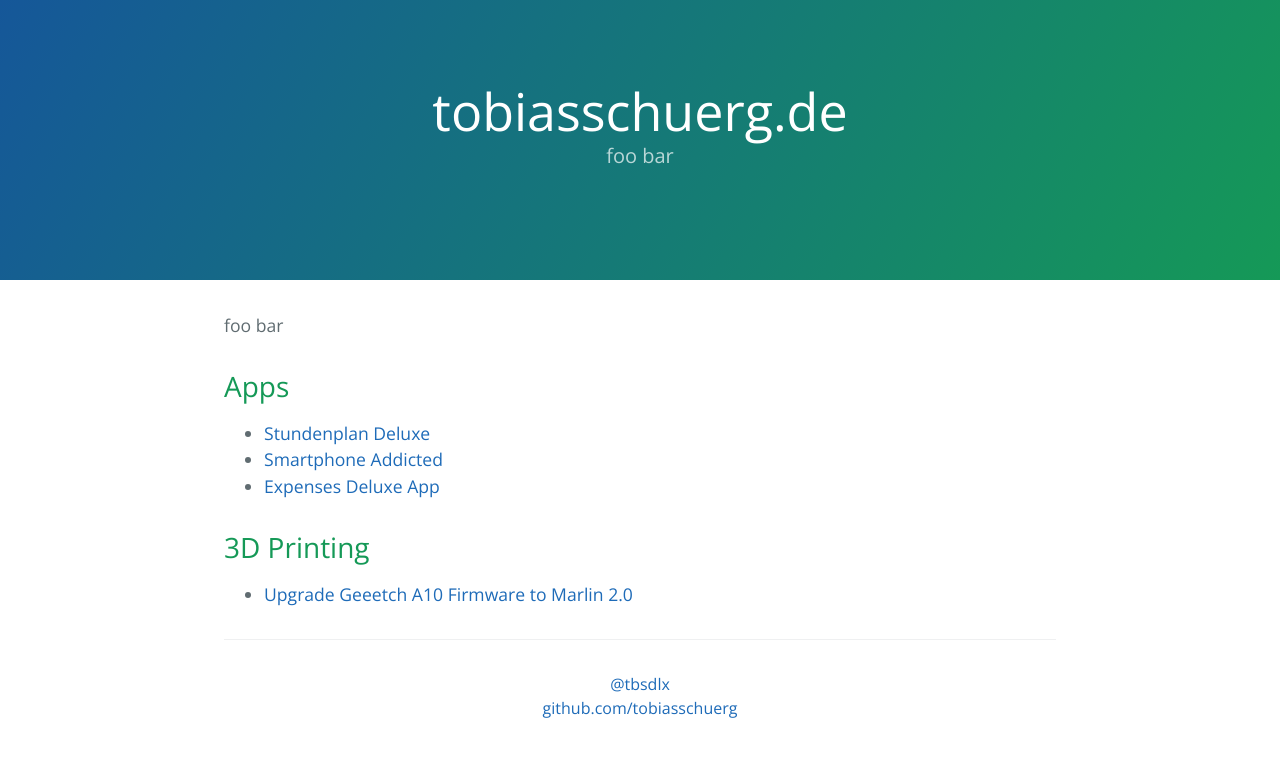
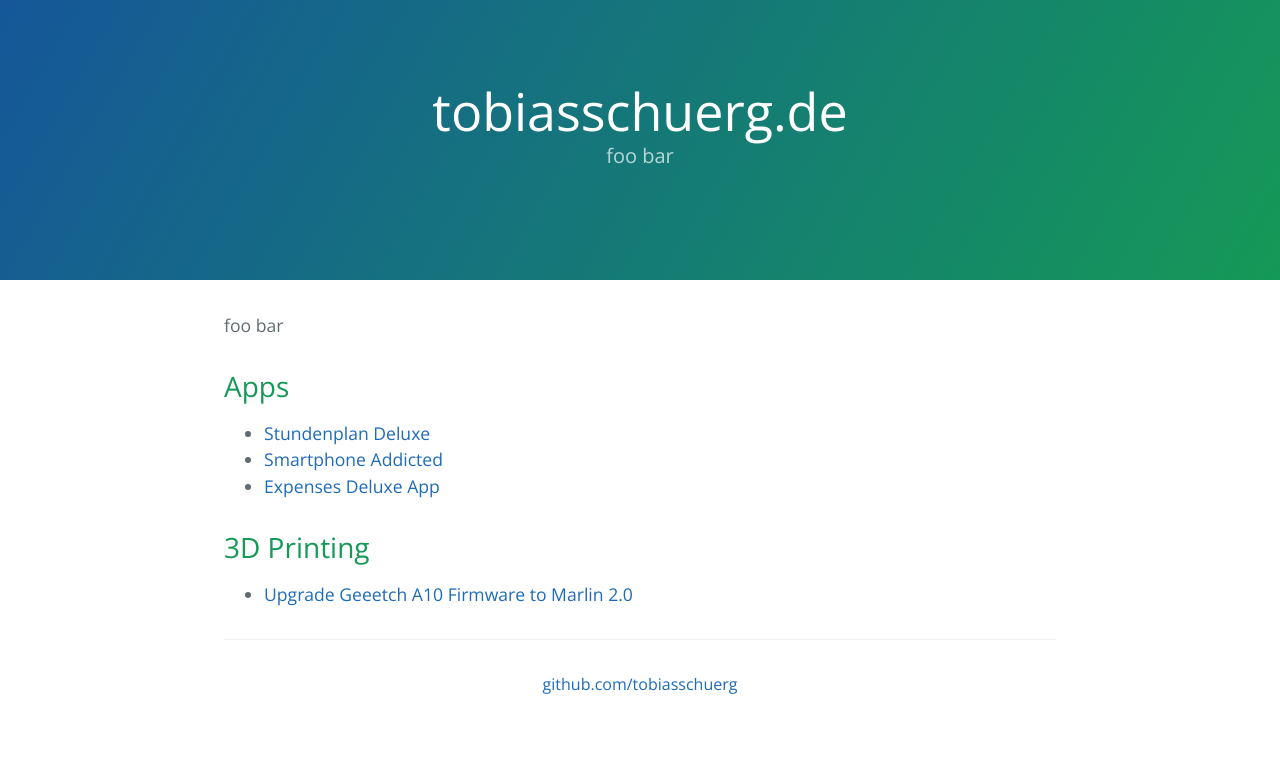
Before and after one commit to tobiasschuerg/tobiasschuerg.de, a Jekyll site: the page built from index.markdown, in a window 1280 px wide. Shown: the top 757 px of the page. Built offline with Jekyll 4.4.1, drawn with Linux system fonts in a browser that asks for light colours.

Commit message:
remove reference to twitter

```diff
--- a/_config.yml
+++ b/_config.yml
@@ -5,7 +5,6 @@ description: >- # this means to ignore newlines until "baseurl:"
   foo bar
 baseurl: "" # the subpath of your site, e.g. /blog
 url: "" # the base hostname & protocol for your site, e.g. http://example.com
-twitter_username: tbsdlx
 github_username:  tobiasschuerg
 
 # Build settings
--- a/_layouts/default.html
+++ b/_layouts/default.html
@@ -53,7 +53,6 @@
 
     <footer class="site-footer">
       <center>
-        <a href="https://twitter.com/{{ site.twitter_username}}" target="_blank">@{{ site.twitter_username}}</a><br />
         <a href="https://github.com/{{ site.github_username}}" target="_blank">github.com/{{ site.github_username}}</a>
       </center>
 
```
